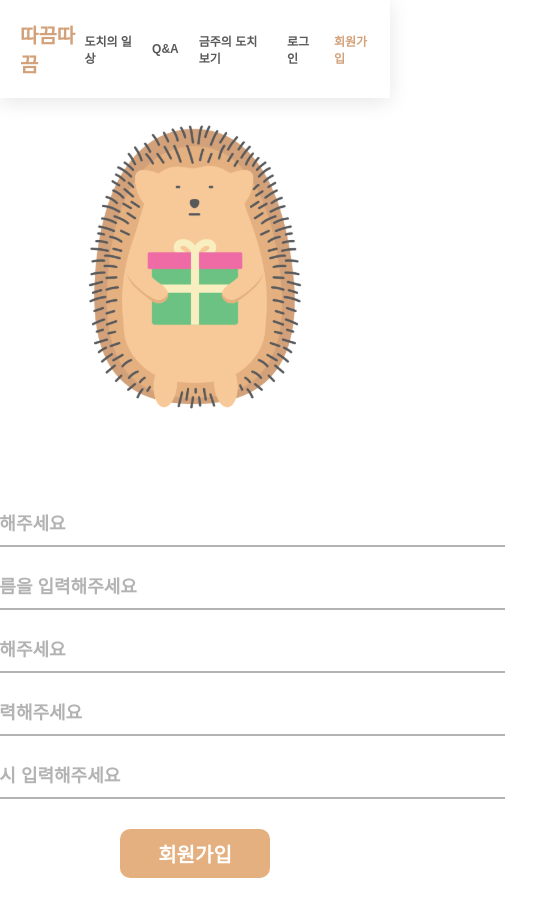
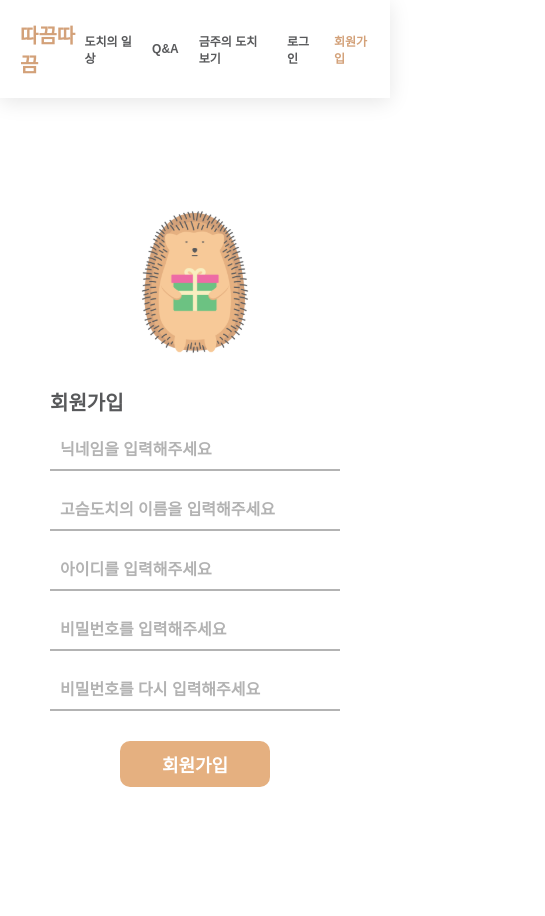
Before and after one commit to sehee-xx/TtakkeumTtakkeum, a Next.js app: page /signup in a window 390 px wide. Shown: the top 916 px of the page, 545 px wide, since content can reach past the window. Built offline with nearby package versions, Linux system fonts and the light colour scheme; a web font is replaced by a local one.

Commit message:
Modify: 회원가입 페이지 모바일 반응형

```diff
--- a/src/app/signup/page.tsx
+++ b/src/app/signup/page.tsx
@@ -55,6 +55,10 @@ const SignupWrapper = styled.div`
   flex-direction: column;
   align-items: center;
   justify-content: center;
+
+  @media (max-width: 480px) {
+    padding: 30px;
+  }
 `;
 
 const SignupBox = styled.div`
@@ -70,12 +74,25 @@ const SignupBox = styled.div`
   align-items: center;
   justify-content: center;
   box-sizing: border-box;
+
+  @media (max-width: 768px) {
+    width: 100%;
+  }
+
+  @media (max-width: 480px) {
+    padding: 20px 20px;
+  }
 `;
 
 const SignupImg = styled.img`
   width: 300px;
   height: 300px;
   object-fit: cover;
+
+  @media (max-width: 480px) {
+    width: 150px;
+    height: 150px;
+  }
 `;
 
 const SignupText = styled.div`
@@ -85,6 +102,11 @@ const SignupText = styled.div`
   margin-top: 30px;
   margin-bottom: 20px;
   align-self: flex-start;
+
+  @media (max-width: 480px) {
+    font-size: 20px;
+    margin-bottom: 15px;
+  }
 `;
 
 const Input = styled.input`
@@ -102,6 +124,10 @@ const Input = styled.input`
   &::placeholder {
     color: #b3b3b3;
   }
+
+  @media (max-width: 480px) {
+    font-size: 16px;
+  }
 `;
 
 const SignupButton = styled.button`
@@ -118,4 +144,8 @@ const SignupButton = styled.button`
   &:hover {
     background-color: #d3a179;
   }
+
+  @media (max-width: 480px) {
+    font-size: 18px;
+  }
 `;
```
